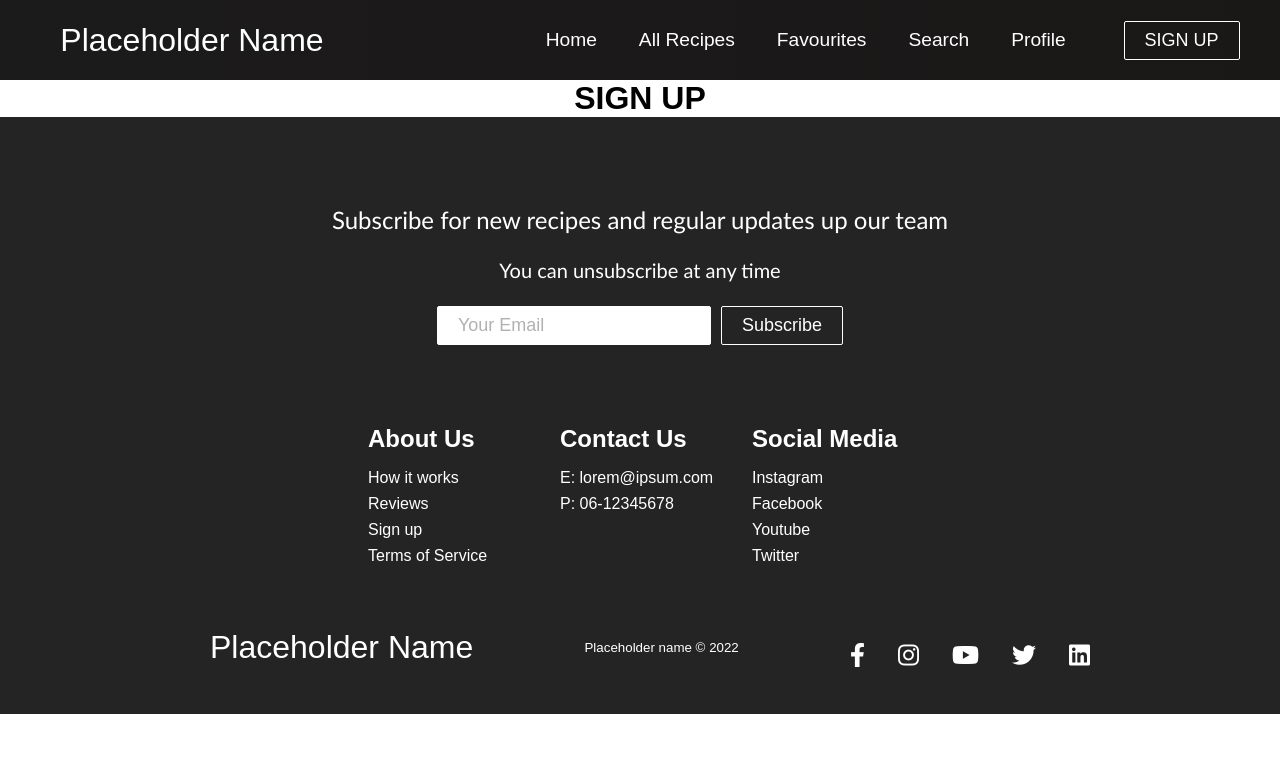
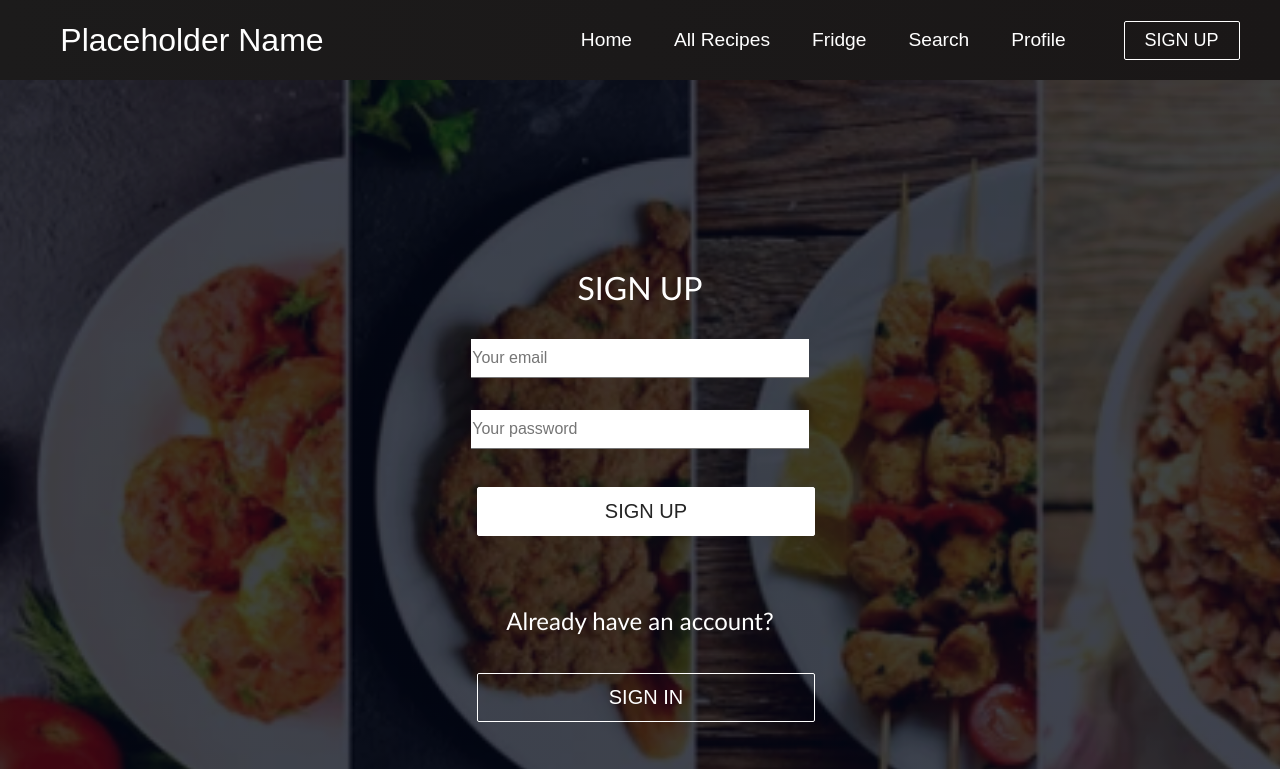
Before and after one commit to Nijzl/novi-eindopdracht-frontend-react-versie2, a React (Create React App) app: page /signup in a window 1280 px wide. Shown: the top 769 px of the page. Built offline with nearby package versions, Linux system fonts and the light colour scheme.

Commit message:
Sign Up + connection to FireBase

```diff
--- a/package.json
+++ b/package.json
@@ -9,6 +9,8 @@
     "@testing-library/jest-dom": "^5.16.5",
     "@testing-library/react": "^13.4.0",
     "@testing-library/user-event": "^13.5.0",
+    "eslint": "8.22.0",
+    "firebase": "^9.15.0",
     "react": "^18.2.0",
     "react-dom": "^18.2.0",
     "react-router-dom": "^6.4.4",
--- a/src/App.js
+++ b/src/App.js
@@ -1,16 +1,19 @@
 import React from 'react';
 import { BrowserRouter as Router, Routes, Route } from "react-router-dom";
+import "firebase/auth";
 import './App.css';
 import Navbar from "./components/Navbar";
 import Home from "./pages/Home";
 import AllRecipes from "./pages/AllRecipes";
-import Favourites from "./pages/Favourites";
+import Fridge from "./pages/Fridge";
 import Search from "./pages/Search";
 import Profile from "./pages/Profile";
 import SignUp from "./pages/SignUp";
 import Footer from "./components/Footer";
+import Login from "./pages/Login";
 
 function App() {
+
   return (
     <>
         <Router>
@@ -18,10 +21,11 @@ function App() {
             <Routes>
                 <Route path='/' exact element={<Home/>}/> {/* Home */}
                 <Route path='/allrecipes' element={<AllRecipes/>}/> {/* All Recipes*/}
-                <Route path='/favourites' element={<Favourites/>}/> {/* Favourites */}
+                <Route path='/fridge' element={<Fridge/>}/> {/* In the Fridge */}
                 <Route path='/search' element={<Search/>}/> {/* Search Recipe */}
                 <Route path='/profile' element={<Profile/>}/> {/* Profile */}
                 <Route path='/signup' element={<SignUp/>}/> {/* Sign up */}
+                <Route path='/login' element={<Login/>}/> {/* Sign in */}
             </Routes>
             <Footer/>
         </Router>
--- /dev/null
+++ b/src/Firebase.js
@@ -0,0 +1,19 @@
+// Import the functions you need from the SDKs you need
+import { initializeApp } from "firebase/app";
+// TODO: Add SDKs for Firebase products that you want to use
+// https://firebase.google.com/docs/web/setup#available-libraries
+
+// Your web app's Firebase configuration
+const firebaseConfig = {
+    apiKey: "AIzaSyAB45jIHKUNA8QoDOS_Kt9BSrHU3rsbY7o",
+    authDomain: "novi-frontend-9a906.firebaseapp.com",
+    projectId: "novi-frontend-9a906",
+    storageBucket: "novi-frontend-9a906.appspot.com",
+    messagingSenderId: "723750160571",
+    appId: "1:723750160571:web:3403c6af294db8fa8f419e"
+};
+
+// Initialize Firebase
+const app = initializeApp(firebaseConfig);
+
+export default app;
--- a/src/components/HeroSection.js
+++ b/src/components/HeroSection.js
@@ -11,9 +11,9 @@ function HeroSection() {
             <h1>ADVENTURE AWAITS</h1>
             <p>What will you eat today?</p>
             <div className='hero-btns'>
-                <Link to="/favourites" className="btn-mobile">
+                <Link to="/fridge" className="btn-mobile">
                     <Button className='btns' buttonStyle='btn--outline' buttonSize='btn--large'>
-                        FAVOURITES
+                        CHECK YOUR FRIDGE
                     </Button>
                 </Link>
                     <Link to="/allrecipes" className="btn-mobile">
--- a/src/components/Navbar.js
+++ b/src/components/Navbar.js
@@ -50,8 +50,8 @@ function Navbar(){
                             </Link>
                         </li>
                         <li className="nav-item">
-                            <Link to="/favourites" className="nav-links" onClick={closeMobileMenu}>
-                                Favourites
+                            <Link to="/fridge" className="nav-links" onClick={closeMobileMenu}>
+                                Fridge
                             </Link>
                         </li>
                         <li className="nav-item">
--- a/src/pages/Favourites.js
+++ /dev/null
@@ -1,9 +0,0 @@
-import React from "react";
-
-function Favourites(){
-    return(
-        <h1> Favourites </h1>
-    );
-}
-
-export default Favourites;
--- /dev/null
+++ b/src/pages/Fridge.js
@@ -0,0 +1,9 @@
+import React from "react";
+
+function Fridge(){
+    return(
+        <h1> In The Fridge </h1>
+    );
+}
+
+export default Fridge;
--- a/src/pages/Login.js
+++ b/src/pages/Login.js
@@ -2,7 +2,7 @@ import React from "react";
 
 function Login(){
     return(
-        <h1> LOG IN </h1>
+        <h1> LOGIN PAGE </h1>
     );
 }
 
--- a/src/pages/SignUp.js
+++ b/src/pages/SignUp.js
@@ -1,8 +1,77 @@
-import React from "react";
+import React, {useState} from "react";
+import { getAuth, createUserWithEmailAndPassword } from "firebase/auth";
+import app from "../Firebase";
+import "../styles/SignUp.css";
+import { Button } from "../components/Button";
+import {Link} from "react-router-dom";
 
 function SignUp(){
+
+    const auth = getAuth(app);
+
+    const [email, setEmail] = useState("");
+    const [password, setPassword] = useState("");
+
+
+    const signUp = () => {
+
+        createUserWithEmailAndPassword(auth, email, password)
+            .then((userCredential) => {
+                // Signed in
+                const user = userCredential.user;
+                console.log(user);
+                alert("Create User Successful");
+                // ...
+            })
+            .catch((error) => {
+                const errorCode = error.code;
+                /*const errorMessage = error.message;*/
+                alert(errorCode);
+                // ..
+            });
+    }
+
     return(
-        <h1> SIGN UP </h1>
+        <div className="login-container">
+            <h1> SIGN UP </h1>
+            <section className="login-content">
+                <div className="input-areas">
+                    <form>
+                        <input
+                            className="login-input"
+                            name="email"
+                            type={"email"}
+                            placeholder="Your email"
+                            onChange={(e) => setEmail(e.target.value)}/>
+                        <input
+                            className="login-input"
+                            name="password"
+                            type={"password"}
+                            placeholder="Your password"
+                            onChange={(e) => setPassword(e.target.value)}/>
+                        <div className="login-btns">
+                            <Link to="/profile" className="btn-mobile">
+                                <Button className='btns' buttonStyle='btn--primary' buttonSize='btn--large' onClick={signUp}>
+                                    SIGN UP
+                                </Button>
+                            </Link>
+                        </div>
+                    </form>
+                </div>
+
+                <div className='input-areas'>
+                    <h1> <br/> Already have an account? </h1>
+                    <div className="login-btns">
+                        <Link to="/login" className="btn-mobile">
+                            <Button className='btns' buttonStyle='btn--outline' buttonSize='btn--large'>
+                                SIGN IN
+                            </Button>
+                        </Link>
+                    </div>
+                </div>
+
+            </section>
+        </div>
     );
 }
 
--- /dev/null
+++ b/src/styles/SignUp.css
@@ -0,0 +1,56 @@
+.login-container {
+    background-image: linear-gradient(rgba(4,9,30,0.7), rgba(4,9,30,0.7)), url('../assets/food-banner.png');
+    background-size: cover;
+    height: 100vh;
+    width: 100%;
+    display: flex;
+    flex-direction: column;
+    justify-content: center;
+    align-items: center;
+    box-shadow: inset 0 0 0 1000px rgba(0, 0, 0, 0.2);
+    object-fit: contain;
+}
+
+.login-container h1 {
+    color: #fff;
+    padding: 35px 35px 0 35px;
+    font-weight: 300;
+    font-family: 'Trebuchet MS', 'Lucida Sans Unicode', 'Lucida Grande',
+    'Lucida Sans', Arial, sans-serif;
+}
+
+.login-container .content {
+    padding: 35px;
+    text-align: center;
+}
+
+.input-areas .login-input{
+    margin-top: 32px;
+
+}
+
+.login-btns {
+    margin-top: 32px;
+}
+
+.login-btns .btn {
+    margin: 6px;
+    width: 100%;
+}
+
+.login-container .login-input input{
+    padding: 12px 5px;
+}
+
+.login-container .login-input {
+    font-size: 16px;
+    display: block;
+    font-family: 'Rubik', sans-serif;
+    width: 100%;
+    padding: 10px 1px;
+    border: 0;
+    border-bottom: 1px solid #747474;
+    outline: none;
+    -webkit-transition: all .2s;
+    transition: all .2s;
+}
```
Also changed, not shown: 1 other file (tests, documents, lock files or other folders).
